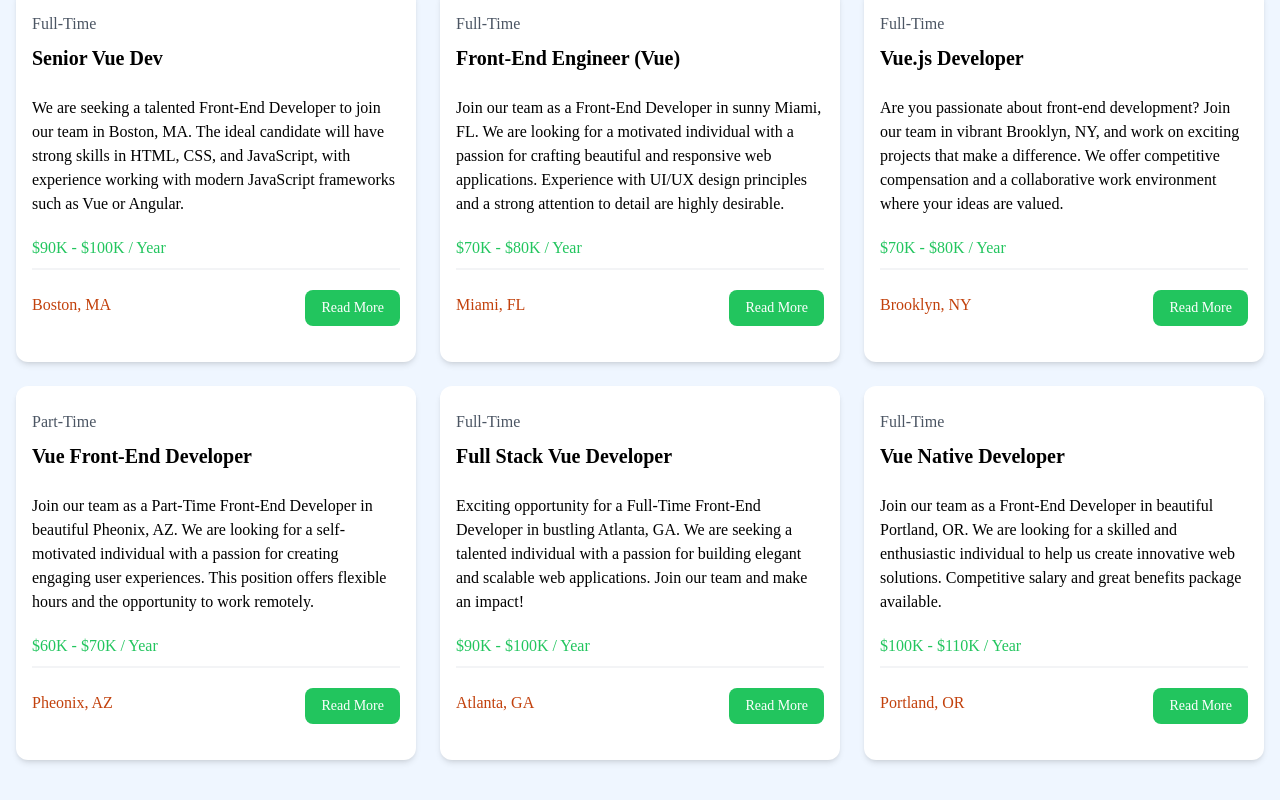
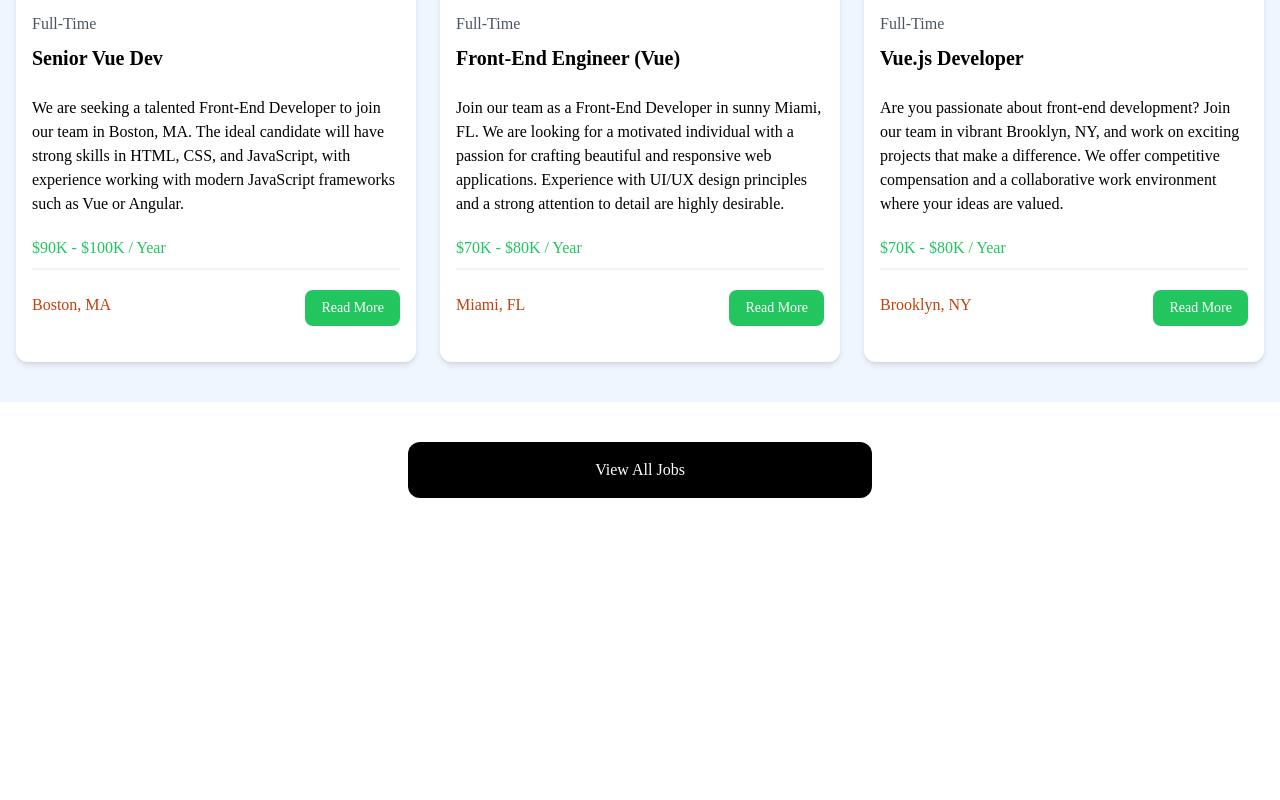
Before and after one commit to Abdul-Wahab12/Jobs-management-App, a Vue app in the folder Jobs-App/: page /jobs in a window 1280 px wide. Shown: the part 689-1489 px from the top of the page. After the commit the page ends 1227 px from the top, so only its background shows below. Built offline with nearby package versions, Linux system fonts and the light colour scheme.

Commit message:
Add Job listing functionality by button

```diff
--- a/Jobs-App/src/App.vue
+++ b/Jobs-App/src/App.vue
@@ -9,5 +9,5 @@
   <Navbar />
   <Hero />
   <HomeCards />
-  <JobListing />
+  <JobListing :limit="3" :show-button="true" />
 </template>
--- a/Jobs-App/src/components/JobListings.vue
+++ b/Jobs-App/src/components/JobListings.vue
@@ -2,6 +2,15 @@
 import jobData from '@/jobs.json';
 import { ref } from 'vue';
 import JobListing from './JobListing.vue';
+import { defineProps } from 'vue';
+
+defineProps({
+    limit: Number,
+    showButton: {
+        type: Boolean,
+        default: false,
+    }
+});
 
 const jobs = ref(jobData.jobs);
 
@@ -14,8 +23,15 @@
                 Browse Jobs
             </h2>
             <div class="grid grid-cols-1 md:grid-cols-3 gap-6">
-                <JobListing v-for="job in jobs" :key="job.id" :job="job"/>
+                <JobListing v-for="job in jobs.slice(0, limit || jobs.length)" :key="job.id" :job="job"/>
             </div>
         </div>
     </section>
+    <section v-if="showButton" class="m-auto max-w-lg my-10 px-6">
+        <a href="/jobs"
+            class="block bg-black text-white text-center py-4 px-6 rounded-xl hover:bg-gray-700"
+        >
+            View All Jobs
+        </a>
+    </section>
 </template>
```
